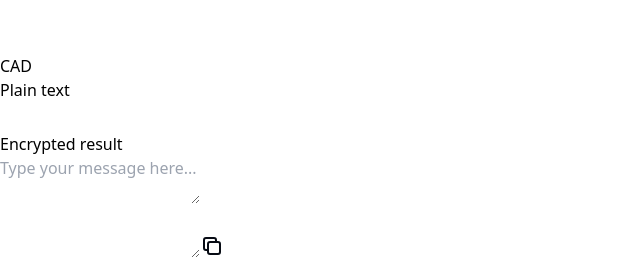
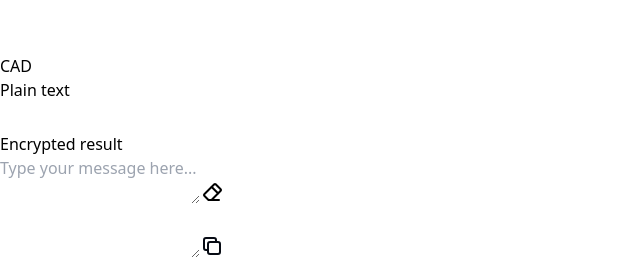
Before and after one commit to tomas-oa/cad, a React (Vite) app: page / in a window 1280 px wide. Shown: the part 170-438 px from the top of the page, without its empty margins (0-640 px from the left). Built offline with nearby package versions, Linux system fonts and the light colour scheme; the HTML template or start-up script is replaced by a standard one.

Commit message:
added erase functionality

```diff
--- a/src/components/Cypher.tsx
+++ b/src/components/Cypher.tsx
@@ -1,6 +1,7 @@
 import { useRef } from 'react'
 import ArrowIcon from './icons/ArrowIcon'
 import CopyIcon from './icons/CopyIcon'
+import EraserIcon from './icons/EraserIcon'
 import { PLAIN } from '../constants'
 import useCypher from '../hooks/useCypher'
 
@@ -49,16 +50,20 @@ export default function Cypher () {
         </section>
 
         <section className='flex flex-col items-center pt-2 lg:flex-row lg:w-11/12 lg:mx-auto lg:justify-around'>
-          <textarea
-            className='outline-none resize-none border-[1.5px] border-[#1b8f97] bg-[#030711] rounded-xl text-[#f8fafc] p-2 m-2 w-11/12 h-48 hover:border-[#00eeff] hover:transition hover:duration-200   focus:border-[#00eeff] lg:w-2/5 lg:h-80 lg:mx-auto'
-            placeholder='Type your message here...'
-            onChange={(e) => { setOriginal(e.target.value) }}
-            value={original}
-          ></textarea>
-
           <div className='relative w-11/12 lg:w-2/5 lg:mx-auto'>
             <textarea
-              className='outline-none resize-none border border-[#1b8f97] bg-[#030711] rounded-xl text-[#f8fafc] p-2 m-2 mx-auto w-full h-48 lg:w-full lg:h-80'
+              className='outline-none resize-none border-[1.5px] border-[#1b8f97] bg-[#030711] rounded-xl text-[#f8fafc] p-2 m-2 mx-auto w-full h-48 hover:border-[#00eeff] hover:transition hover:duration-200   focus:border-[#00eeff] lg:h-80 lg:mx-auto'
+              placeholder='Type your message here...'
+              onChange={(e) => { setOriginal(e.target.value) }}
+              value={original}
+            ></textarea>
+            <button className='absolute border-2 rounded-full bg-white bottom-5 right-2' onClick={ () => { setOriginal('') } }>
+              <EraserIcon />
+            </button>
+          </div>
+          <div className='relative w-11/12 lg:w-2/5 lg:mx-auto'>
+            <textarea
+              className='outline-none resize-none border border-[#1b8f97] bg-[#030711] rounded-xl text-[#f8fafc] p-2 m-2 mx-auto w-full h-48 lg:h-80'
               value={result}
               readOnly
               onChange={(e) => { setResult(e.target.value) }}
--- /dev/null
+++ b/src/components/icons/EraserIcon.tsx
@@ -0,0 +1,9 @@
+export default function EraserIcon () {
+  return (
+    <svg xmlns="http://www.w3.org/2000/svg" className="icon icon-tabler icon-tabler-eraser" width="24" height="24" viewBox="0 0 24 24" strokeWidth="2" stroke="currentColor" fill="none" strokeLinecap="round" strokeLinejoin="round">
+      <path stroke="none" d="M0 0h24v24H0z" fill="none"></path>
+      <path d="M19 20h-10.5l-4.21 -4.3a1 1 0 0 1 0 -1.41l10 -10a1 1 0 0 1 1.41 0l5 5a1 1 0 0 1 0 1.41l-9.2 9.3"></path>
+      <path d="M18 13.3l-6.3 -6.3"></path>
+    </svg>
+  )
+}
```
